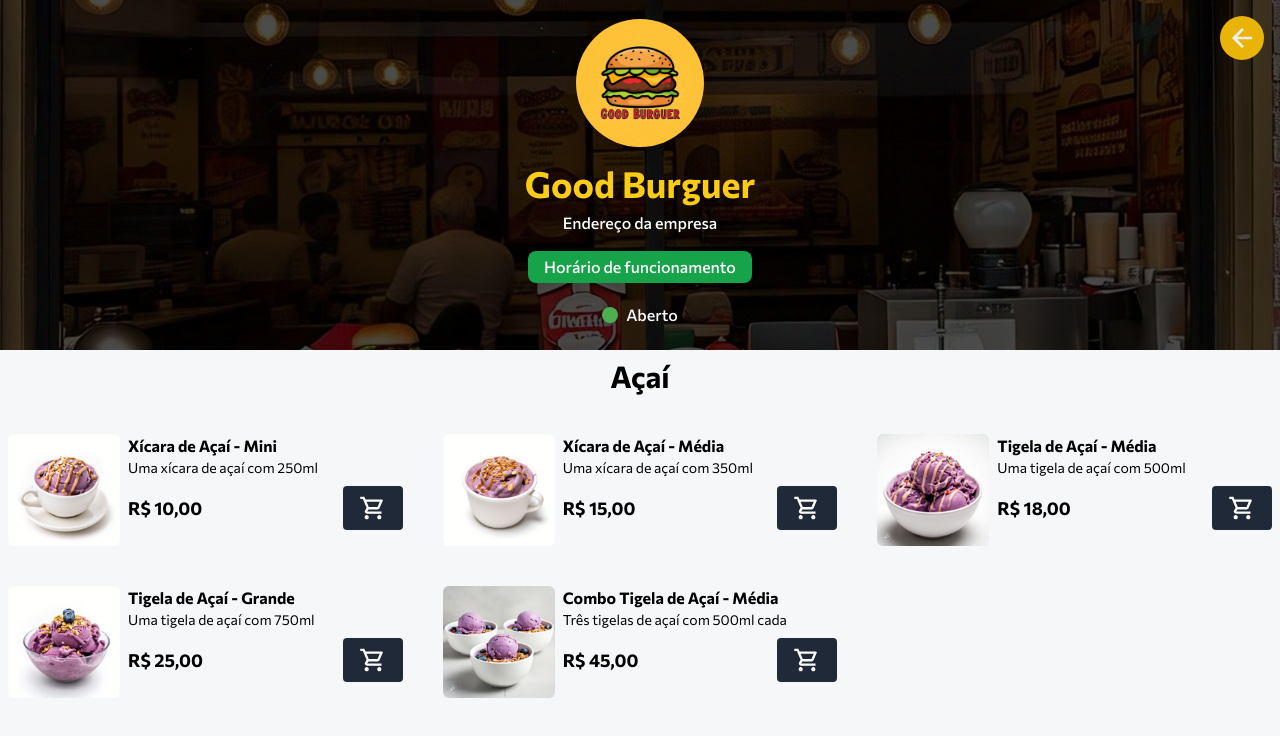
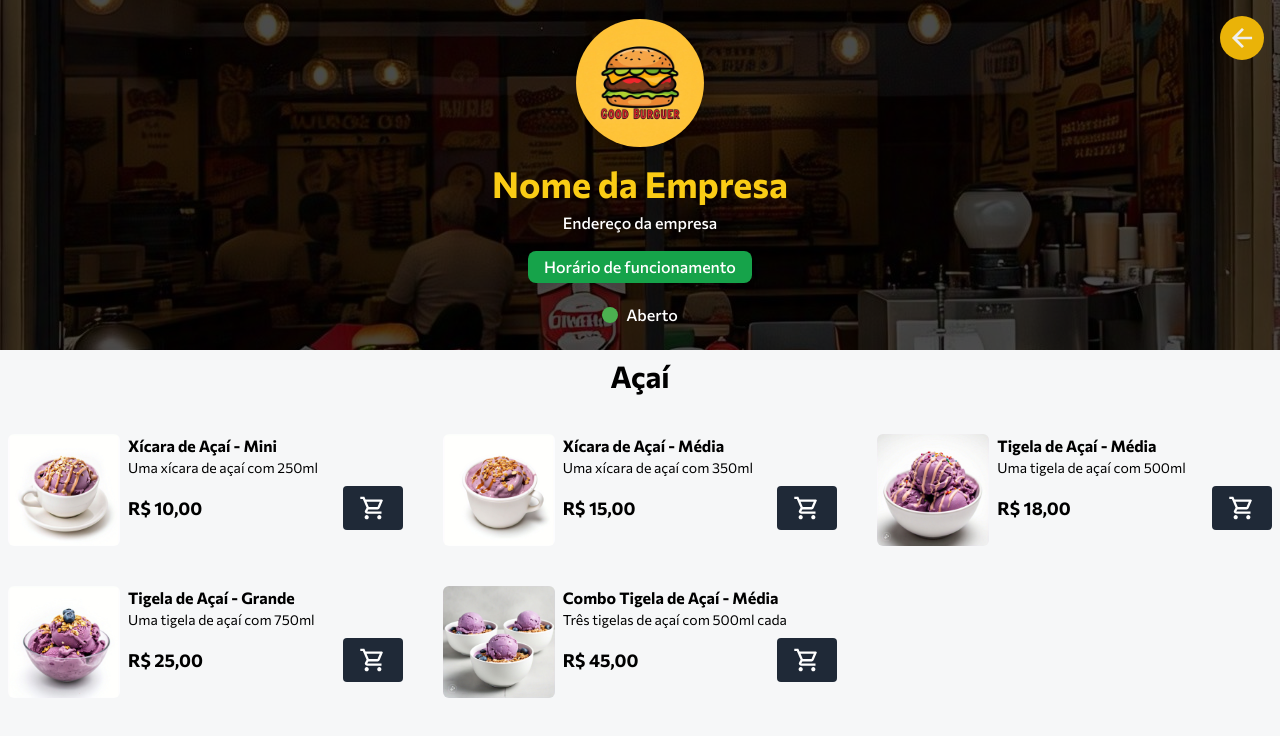
Before and after one commit to smart-food-pedidos/good-burguer-cardapio, a website: page categories/others.html in a window 1280 px wide. Drawn offline with nearby package versions, Linux system fonts and the light colour scheme.

Commit message:
others.html

```diff
--- a/categories/others.html
+++ b/categories/others.html
@@ -15,9 +15,9 @@
     rel="stylesheet" />
 
   <meta property="og:type" content="website" />
-  <meta property="og:title" content="Bunito Burgues" />
+  <meta property="og:title" content="" />
   <meta property="og:image" content="https://mariorenanofc.github.io/carpadio-online/assets/logo.jpg" />
-  <meta property="og:description" content="O melhor hamburgue da cidade de Luiz Gonzaga" />
+  <meta property="og:description" content="" />
   <meta property="og:site_name" content="Cardapio Online" />
 
   <!-- Tailwind CSS-->
@@ -33,7 +33,7 @@
         <img src="../assets/logo-good-burguer.jpeg" alt="Logo da lanchonete"
           class="w-32 h-32 rounded-full shadow-lg hover:scale-110 duration-200" loading="lazy" />
         <h1 class="text-4xl mt-4 mb-2 font-bold text-yellow-400">
-          Good Burguer
+          Nome da Empresa
         </h1>
         <span class="text-white font-medium">Endereço da empresa</span>
 
```
